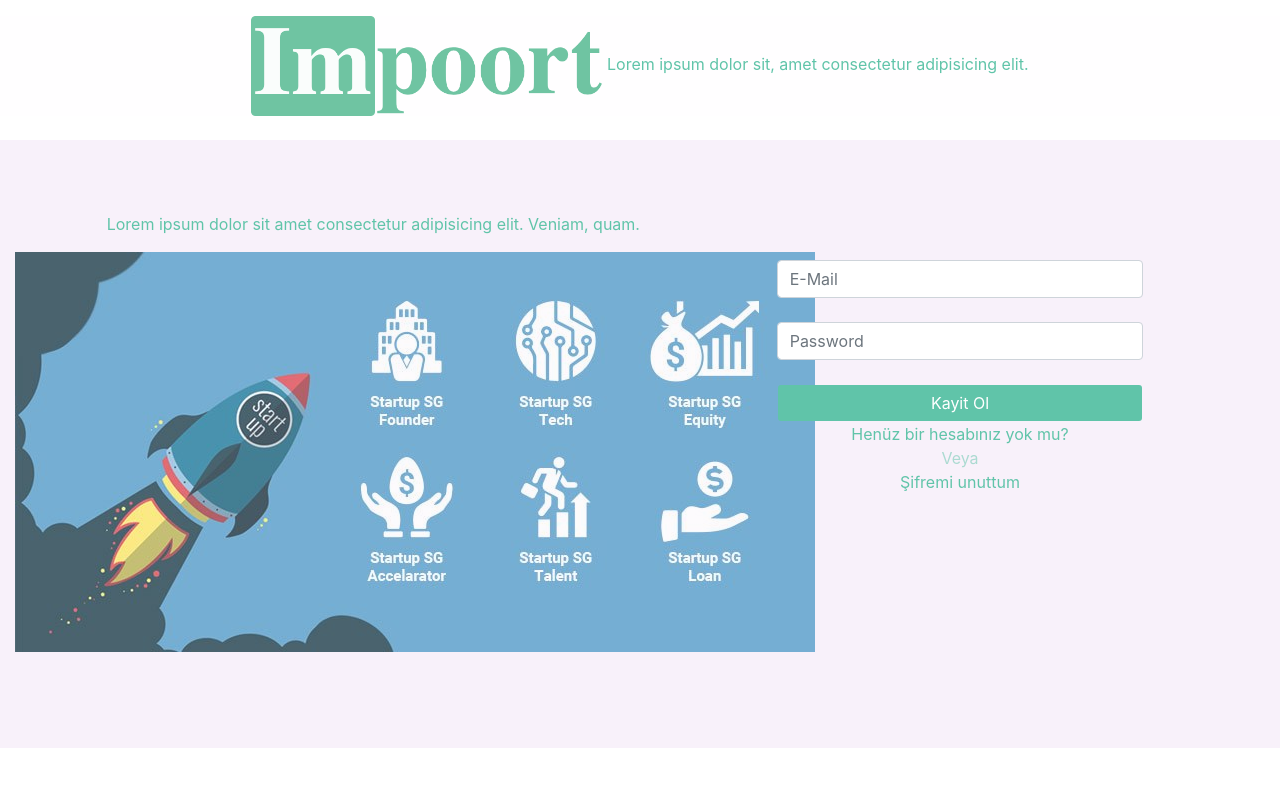
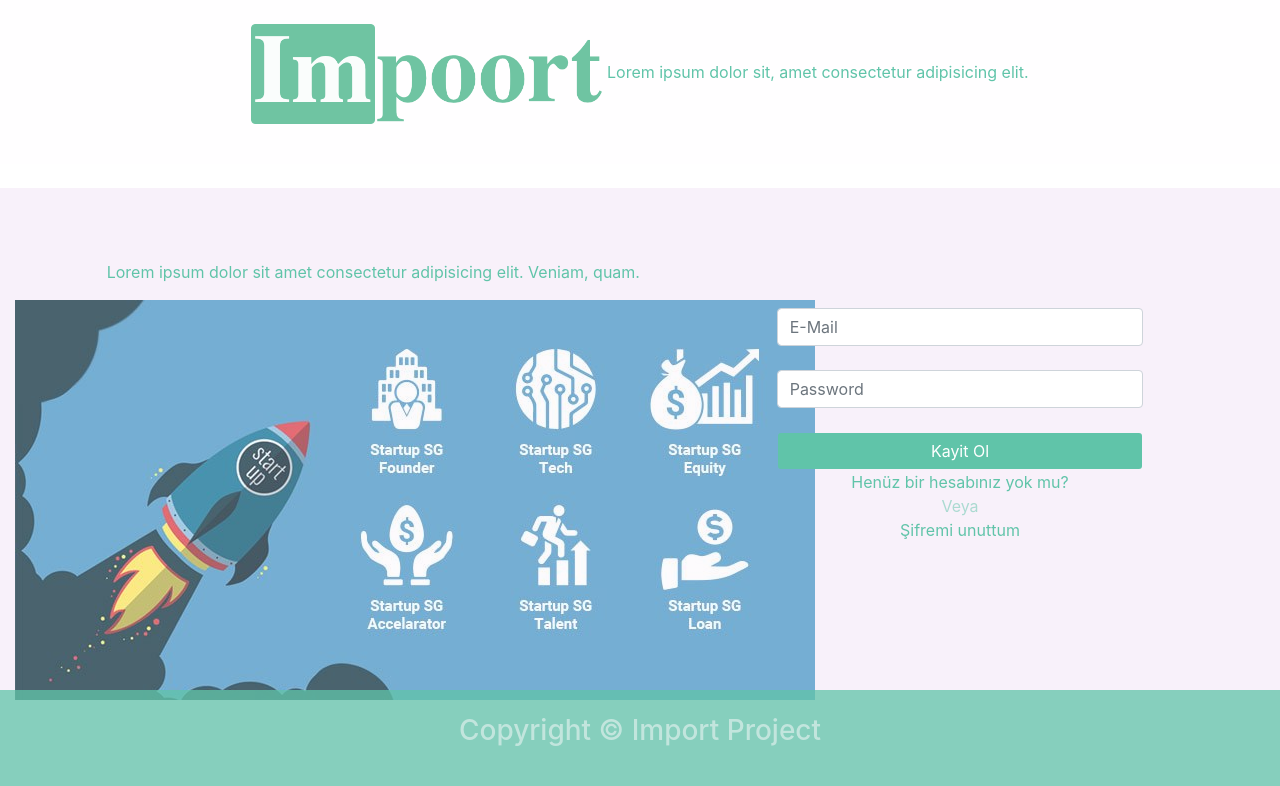
Before and after one commit to canadmin/impoort-vue-js, a Vue app: page / in a window 1280 px wide. Shown: the top 786 px of the page. Built offline with nearby package versions, Linux system fonts and the light colour scheme.

Commit message:
footer added and some changes

```diff
--- a/src/App.vue
+++ b/src/App.vue
@@ -14,6 +14,9 @@ export default {
 </script>
 
 <style>
+body{
+      background-color: #F8F1FA;
 
+}
 
 </style>
--- a/src/components/Login/Login.vue
+++ b/src/components/Login/Login.vue
@@ -1,7 +1,8 @@
 <template>
-<div>
+
+<div class="">
+<app-nav class="pt-4 pb-4"></app-nav>
  <div class="mt-3"></div>
-<app-nav></app-nav>
 <div class="back mt-2">
 <div class="container-fluid">
      <div class="mt-4">&nbsp</div>
@@ -32,8 +33,7 @@
  <div class="mt-4">&nbsp</div>
      <div class="mt-4">&nbsp</div>
 </div>
-
-
+<app-footer></app-footer>
 </div>
 </template>
 
@@ -41,6 +41,7 @@
 import LoginNav from "./LoginNav";
 import SignUpForm from "./SignupForm";
 import LoginForm from "./LoginForm";
+import LoginFooter from "./LoginFooter";
 export default {
     data(){
         return {
@@ -50,7 +51,8 @@ export default {
     components : {
         appNav : LoginNav,
         appSignup :SignUpForm,
-        appLogin : LoginForm
+        appLogin : LoginForm,
+        appFooter : LoginFooter
     },
     methods :{
         changeForm(activeForm){
@@ -87,6 +89,9 @@ export default {
 .image{
     opacity: 0.75;
 }
-
+.fill {
+    min-height: 100%;
+    height: 100%;
+}
 
 </style>
--- /dev/null
+++ b/src/components/Login/LoginFooter.vue
@@ -0,0 +1,26 @@
+<template>
+        <footer id="footer" class="py-4  text-white-50 footer-pos">
+            <div class="container text-center">
+                <h3>Copyright &copy; Import Project </h3>
+            </div>
+        </footer>
+</template>
+
+
+<script>
+export default {
+
+}
+</script>
+
+<style scoped>
+.footer-pos{
+    bottom :0;
+    position: absolute;
+    width: 100%;
+    height: 110px;
+    background-color: #60C4A9;
+    opacity: 0.75;
+
+}
+</style>
--- a/src/components/Login/LoginForm.vue
+++ b/src/components/Login/LoginForm.vue
@@ -8,7 +8,7 @@
     </div>
     <div class="row mt-4">
         <div class="col">
-              <input type="text" class="form-control"
+              <input type="password" class="form-control"
             placeholder="Password">
         </div>
     </div>
--- a/src/components/Login/LoginNav.vue
+++ b/src/components/Login/LoginNav.vue
@@ -1,5 +1,6 @@
 <template>
    <div class="text-center nav-bar ">
+
         <p class="element-p-color"> <img height="100" width="351" src="../../assets/logo.png"><!--- 50 130-->
           Lorem ipsum dolor sit, amet consectetur adipisicing elit.
         </p>
@@ -15,7 +16,6 @@ export default {
 <style >
 .nav-bar{
     background: #FFFEFF;
-
 }
 .element-p-color {
     color :#60C4A9;
--- a/src/components/Login/SignupForm.vue
+++ b/src/components/Login/SignupForm.vue
@@ -14,19 +14,19 @@
     </div>
     <div class="row mt-4">
         <div class="col">
-              <input type="text" class="form-control"
+              <input type="email" class="form-control"
             placeholder="E-mail">
         </div>
     </div>
     <div class="row mt-4">
         <div class="col">
-              <input type="text" class="form-control"
+              <input type="password" class="form-control"
             placeholder="Password">
         </div>
     </div>
     <div class="row mt-4">
         <div class="col">
-              <input type="text" class="form-control"
+              <input type="password" class="form-control"
             placeholder="Re-Password">
         </div>
     </div>
@@ -73,14 +73,19 @@
 <div v-if="currentPage == 3">
       <div class="row">
         <div class="col">
-              <input type="text" class="form-control"
-            placeholder="Ben bir neyim">
+             <p>Ben bir
+            <select class="browser-default custom-select">
+                    <option value="1">Geliştiriciyim</option>
+                    <option value="2">Yatırımcıyım</option>
+                    <option value="3">Startup'ım</option>
+            </select>
+            </p>
         </div>
     </div>
      <div class="row mt-4">
         <div class="col">
               <input type="text" class="form-control"
-            placeholder="Sector">
+            placeholder="Sektör">
         </div>
     </div>
 </div>
@@ -147,7 +152,7 @@ opacity: 0;
 }
 @keyframes slide-in{
   from{
-    transform: translateX(400px);
+    transform: translateX(100px);
   }to{
         transform: translateX(0px);
 
@@ -157,6 +162,9 @@ opacity: 0;
 h3{
  color: #60C4A9;
 }
+p{
+ color: #60C4A9;
+}
 .active{
   color: #ffffff;
   background-color: #60C4A9;
```
